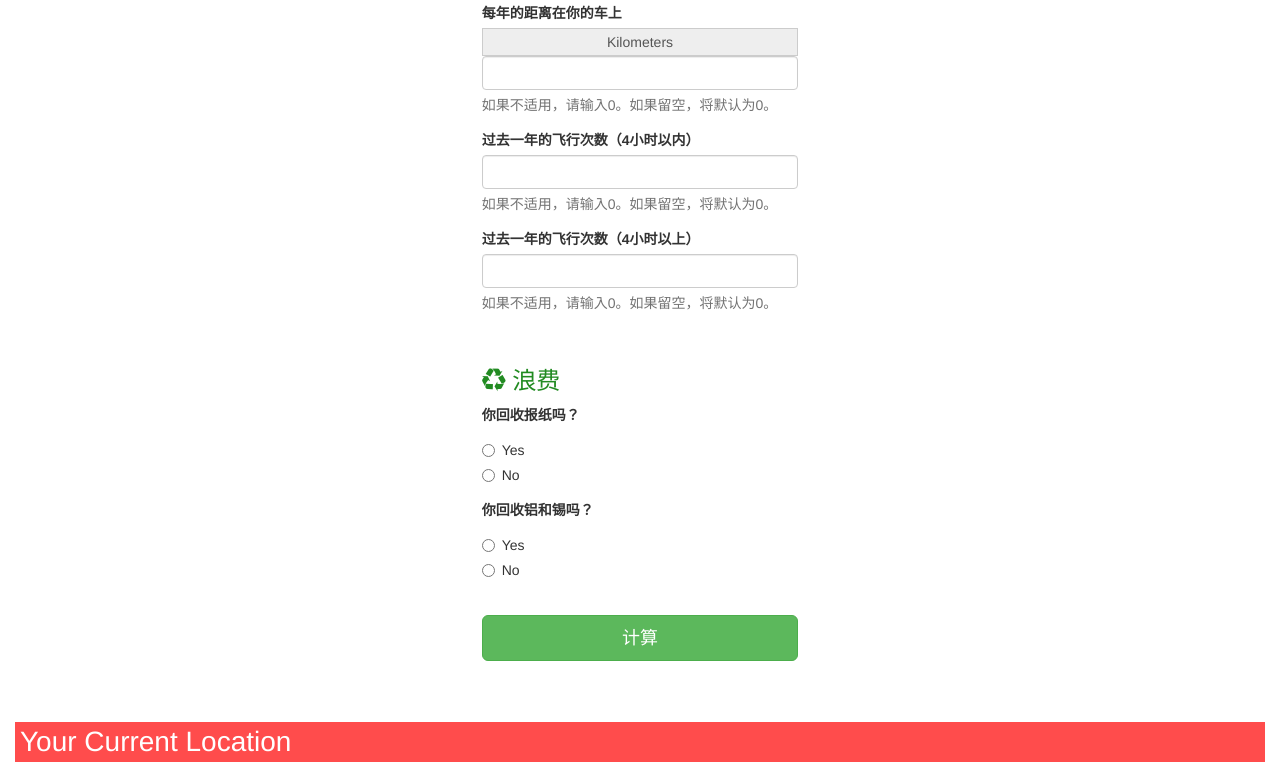
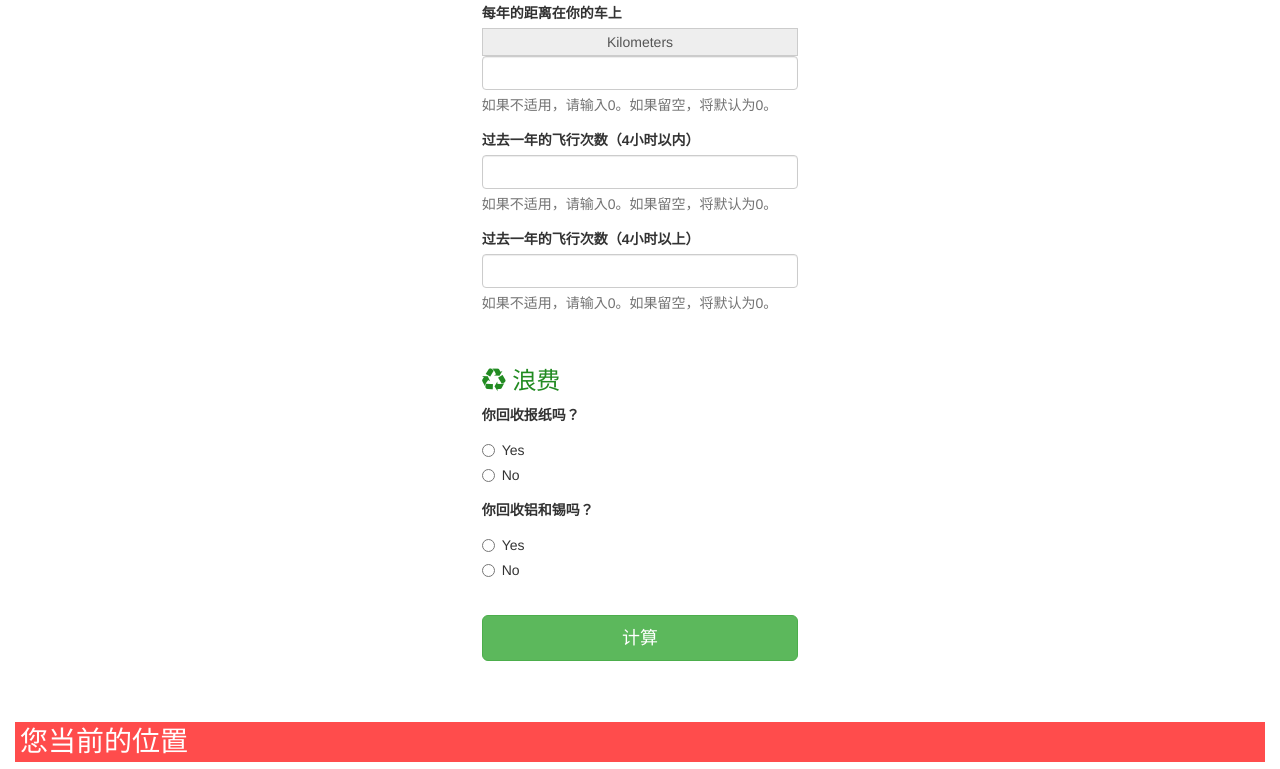
Before and after one commit to abrahamjroy/China-Spec-Carbon-Footprint-Calc, a plain HTML site: page index.html in a window 1280 px wide. Shown: the part 839-1608 px from the top of the page. Drawn offline with nearby package versions, Linux system fonts and the light colour scheme; some packages are replaced by stand-ins of ours.

Commit message:
Update index.html

```diff
--- a/index.html
+++ b/index.html
@@ -148,7 +148,7 @@
 	<script src="js/script.js" type="text/javascript"></script>
 </body>
 </script>
-<h3 id="announcement-subheader">Your Current Location</h3>
+<h3 id="announcement-subheader">您当前的位置</h3>
 <div id="dvMap" style="width: 300px; height: 200px;bottom:-1px;left:520px;">
 <script type="text/javascript" src="http://maps.googleapis.com/maps/api/js?sensor=false"></script>
 	<script type="text/javascript">
```
